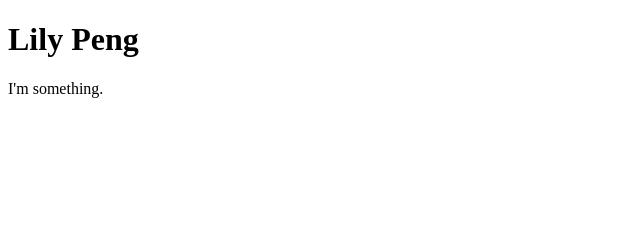
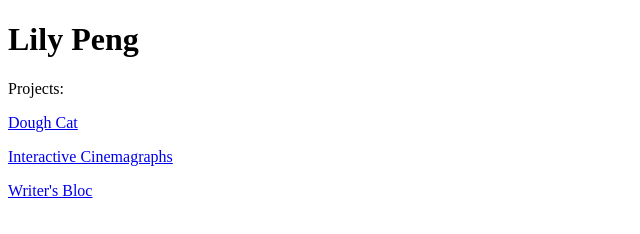
Before and after one commit to lily-peng/lily-peng.github.io, a plain HTML site: page index.html in a window 1280 px wide. Shown: the whole page, without its empty margins (0-640 px from the left). Drawn offline with Linux system fonts and the light colour scheme.

Commit message:
added project links to home page
basic

```diff
--- a/index.html
+++ b/index.html
@@ -2,6 +2,9 @@
 <html>
 <body>
 <h1>Lily Peng</h1>
-<p>I'm something.</p>
+<p>Projects:</p>
+<p><a href="/dough-cat">Dough Cat</a></p>
+<p><a href="/interactive-cinemagraphs">Interactive Cinemagraphs</a></p>
+<p><a href="/writers-bloc">Writer's Bloc</a></p>
 </body>
 </html>
```
